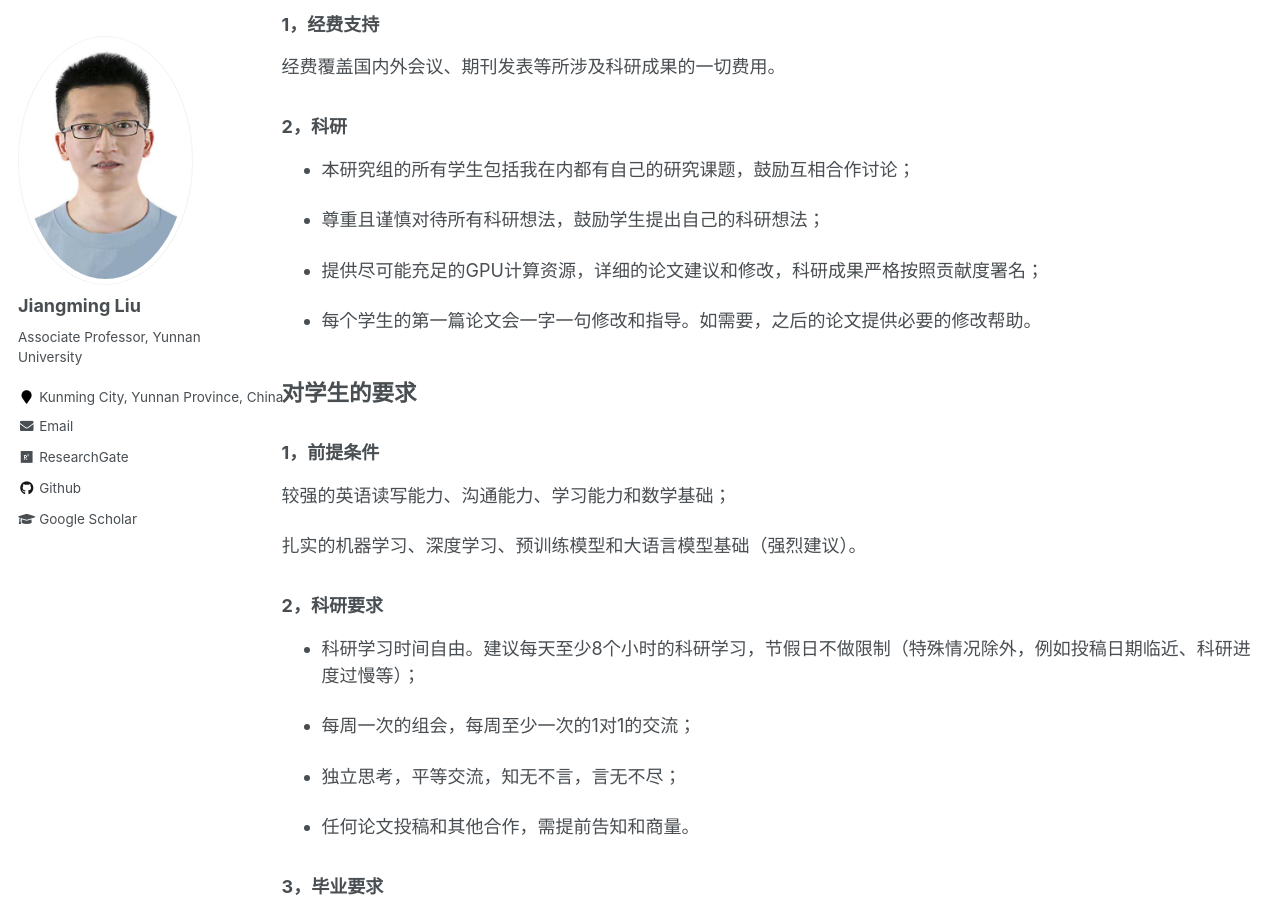
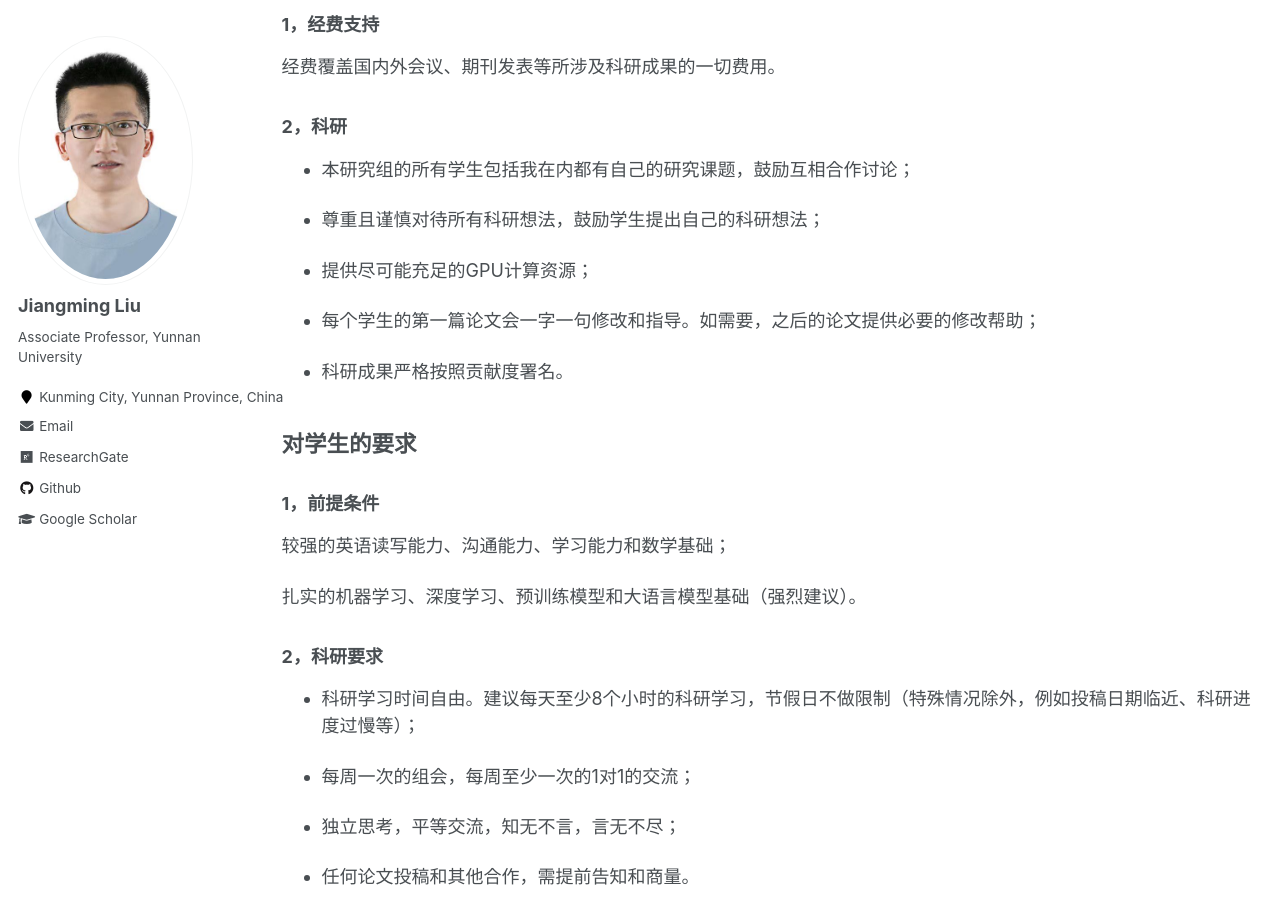
Before and after one commit to LeonCrashCode/LeonCrashCode.github.io, a Jekyll site: the page built from _pages/group_zh.md, in a window 1280 px wide and 900 px high, scrolled down 683 px. Built offline with Jekyll 4.4.1, drawn with Linux system fonts in a browser that asks for light colours.

Commit message:
Update group_zh.md

```diff
--- a/_pages/group_zh.md
+++ b/_pages/group_zh.md
@@ -36,9 +36,11 @@ author_profile: true
 
 - 尊重且谨慎对待所有科研想法，鼓励学生提出自己的科研想法；
 
-- 提供尽可能充足的GPU计算资源，详细的论文建议和修改，科研成果严格按照贡献度署名；
+- 提供尽可能充足的GPU计算资源；
 
-- 每个学生的第一篇论文会一字一句修改和指导。如需要，之后的论文提供必要的修改帮助。
+- 每个学生的第一篇论文会一字一句修改和指导。如需要，之后的论文提供必要的修改帮助；
+
+- 科研成果严格按照贡献度署名。
 
 ## 对学生的要求
 
```
